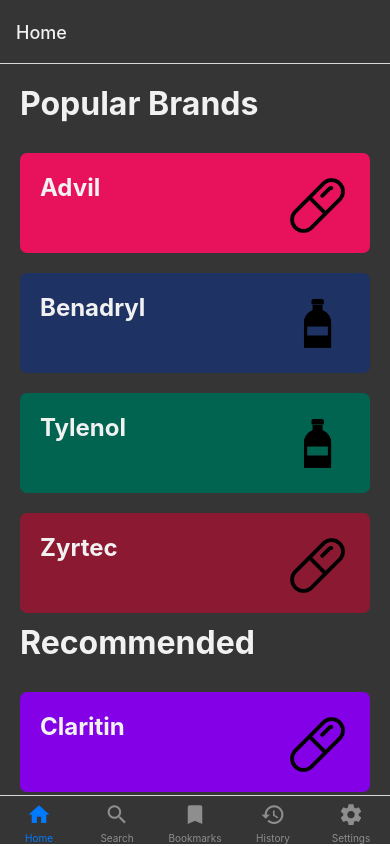
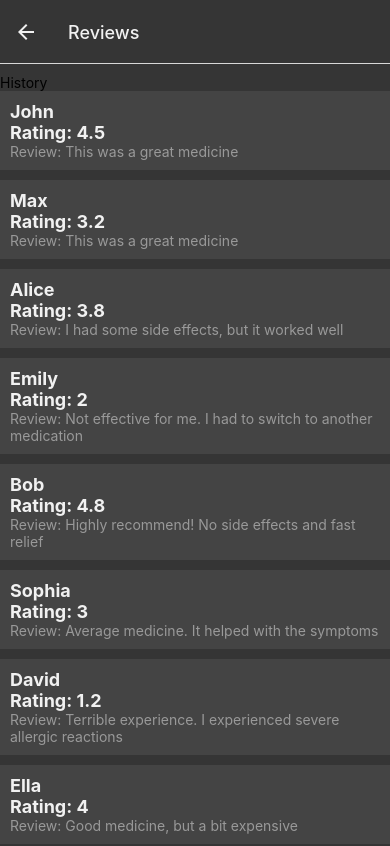
Before and after one commit to Carlos-RuizHernandez/GenericWisdom, a React Native app: screen /Reviews in a window 390 px wide. Shown: the top 846 px of the page. Built offline with nearby package versions, Linux system fonts and the light colour scheme.

Commit message:
reviews page complete

```diff
--- a/App.tsx
+++ b/App.tsx
@@ -7,6 +7,7 @@
 import {ComparisonContextProvider} from './src/components/ComparisonContext';
 import CompareScreen from './src/screens/CompareScreen';
 import ResultsScreen from './src/screens/ResultsScreen';
+import ReviewScreen from './src/screens/ReviewScreen';
 
 const Stack = createStackNavigator();
 
@@ -43,6 +44,16 @@
                   headerTintColor: '#f1f1f1',
                 }}
               />
+              <Stack.Screen
+                name="Reviews"
+                component={ReviewScreen}
+                options={{
+                  headerShown: true,
+                  headerStyle: {backgroundColor: '#353535'},
+                  headerTitleStyle: {color: '#f1f1f1'},
+                  headerTintColor: '#f1f1f1',
+                }}
+              />
             </Stack.Navigator>
           </NavigationContainer>
         </SafeAreaView>
--- a/src/screens/Home/Home.js
+++ b/src/screens/Home/Home.js
@@ -174,6 +174,11 @@
           onPress={() => navigation.navigate('Compare')}>
           <Text style={styles.buttonText}>Compare</Text>
         </TouchableOpacity>
+        <TouchableOpacity
+          style={[styles.button, {backgroundColor: '#444654'}]}
+          onPress={() => navigation.navigate('Reviews')}>
+          <Text style={styles.buttonText}>Reviews</Text>
+        </TouchableOpacity>
       </View>
     </ScrollView>
   );
--- /dev/null
+++ b/src/screens/ReviewScreen.js
@@ -0,0 +1,64 @@
+import React, {useState} from 'react';
+import {Text, View, StatusBar, StyleSheet, ScrollView, FlatList} from 'react-native';
+import ResultsList from '../components/Search/ResultsList';
+import {useComparisonContext} from '../components/ComparisonContext';
+// import {useComparisonContext} from '../components/ComparisonContext';
+
+const ResultsScreen = ({navigation}) => {
+    // const resultList = useResultListContext();
+    const [reviewData, setReviewData] = useState([
+        { id: '1', name: 'John', review: 'This was a great medicine', rating: 4.5 },
+        { id: '2', name: 'Max', review: 'This was a great medicine', rating: 3.2 },
+        { id: '3', name: 'Alice', review: 'I had some side effects, but it worked well', rating: 3.8 },
+        { id: '4', name: 'Emily', review: 'Not effective for me. I had to switch to another medication', rating: 2.0 },
+        { id: '5', name: 'Bob', review: 'Highly recommend! No side effects and fast relief', rating: 4.8 },
+        { id: '6', name: 'Sophia', review: 'Average medicine. It helped with the symptoms', rating: 3.0 },
+        { id: '7', name: 'David', review: 'Terrible experience. I experienced severe allergic reactions', rating: 1.2 },
+        { id: '8', name: 'Ella', review: 'Good medicine, but a bit expensive', rating: 4.0 },
+        { id: '9', name: 'Daniel', review: 'It took some time to show results, but it eventually worked', rating: 3.5 },
+        { id: '10', name: 'Olivia', review: 'Not satisfied with the results. I had to consult my doctor for an alternative', rating: 2.5 },
+      ]);
+
+
+    return (
+        <View style={styles.container}>
+            <StatusBar backgroundColor={'#353535'} />
+            <Text style={styles.text}>History</Text>
+            <FlatList
+                data={reviewData}
+                keyExtractor={(item) => item.id}
+                renderItem={({ item }) => (
+                <View style={styles.historyItem}>
+                    <Text style={styles.eventText}>{item.name}</Text>
+                    <Text style={styles.eventText}>Rating: {item.rating}</Text>
+                    <Text style={styles.dateText}>Review: {item.review}</Text>
+                </View>
+                )}
+            />
+        </View>
+    )
+}
+
+const styles = StyleSheet.create({
+    container: {
+      flex: 1,
+      backgroundColor: '#353535',
+      paddingVertical: 10,
+    },
+    historyItem: {
+        marginBottom: 10,
+        padding: 10,
+        backgroundColor: '#444',
+    },
+    eventText: {
+        fontSize: 18,
+        color: '#f1f1f1',
+        fontWeight: 'bold',
+      },
+      dateText: {
+        fontSize: 14,
+        color: '#999',
+      },
+});
+
+export default ResultsScreen;
```
